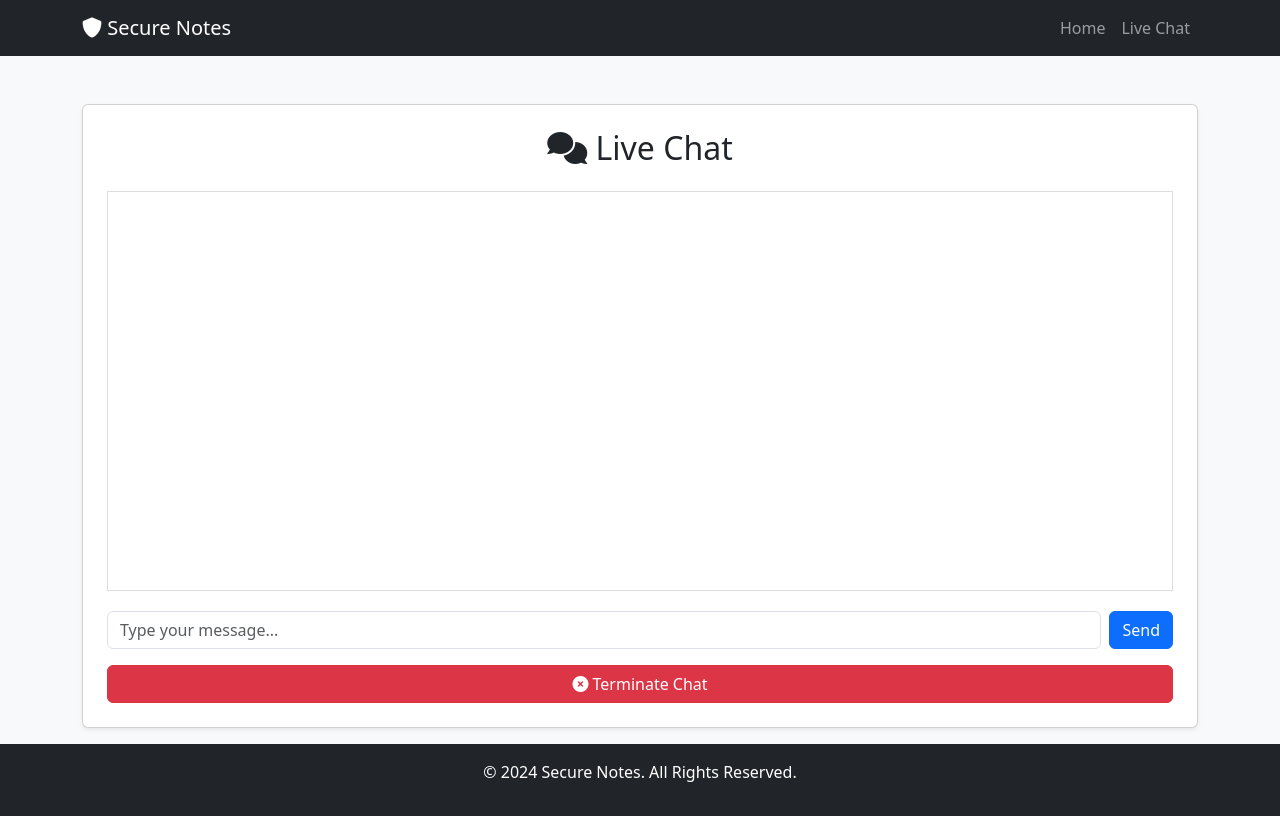
After one commit to 0x92/message-crypt, a Flask app: template templates/chat_room.html in a window 1280 px wide. The commit adds this page. Run offline with Flask 3, Linux system fonts and the light colour scheme; the template is opened without the code that fills it: most values are stand-ins (such as "Sample title", 1, 10 or a date in 2020).

Commit message:
Live Chat Feature

```diff
--- a/app.py
+++ b/app.py
@@ -1,4 +1,4 @@
-from flask import Flask, request, render_template, abort, url_for
+from flask import Flask, request, render_template, abort, url_for, jsonify
 from cryptography.fernet import Fernet
 from datetime import datetime, timedelta
 import uuid
@@ -22,14 +22,93 @@ else:
 
 cipher_suite = Fernet(key)
 
-# Thread-safe in-memory storage for messages
+# Thread-safe in-memory storage for messages and chats
 storage = {}
 storage_lock = threading.Lock()
+
+# Store active chats and their expiration times
+active_chats = {}
+user_mapping = {}  # Map user IPs to Anonymous IDs
 
 @app.route('/')
 def index():
     encryption_info = "We use Fernet encryption (AES-256) for your messages, ensuring secure and strong protection."
     return render_template('index.html', encryption_info=encryption_info)
+
+@app.route('/livechat')
+def livechat():
+    return render_template('livechat.html')
+
+@app.route('/create_chat', methods=['POST'])
+def create_chat():
+    expiration_time = int(request.form.get('expiration_time', 30))  # Default: 30 minutes
+    chat_id = str(uuid.uuid4())
+    expiration = datetime.utcnow() + timedelta(minutes=expiration_time)
+
+    active_chats[chat_id] = {
+        'messages': [],
+        'expires_at': expiration,
+        'creator': request.remote_addr  # Using IP address as a basic creator identifier
+    }
+
+    chat_link = url_for('chat_room', chat_id=chat_id, _external=True)
+    return render_template('chat_created.html', chat_link=chat_link, expiration_time=expiration_time)
+
+@app.route('/chat/<chat_id>', methods=['GET', 'POST'])
+def chat_room(chat_id):
+    chat = active_chats.get(chat_id)
+
+    if not chat or datetime.utcnow() > chat['expires_at']:
+        return "Chat has expired or does not exist.", 404
+
+    user_ip = request.remote_addr
+    if user_ip not in user_mapping:
+        user_mapping[user_ip] = f"Anonymous{len(user_mapping)}"
+
+    if request.method == 'POST':
+        message = request.json.get('message')
+        if message:
+            chat['messages'].append({
+                'user': user_mapping[user_ip],
+                'message': message,
+                'timestamp': datetime.utcnow()
+            })
+            return jsonify(success=True)
+
+    return render_template('chat_room.html', chat_id=chat_id)
+
+@app.route('/chat/<chat_id>/messages', methods=['GET'])
+def get_messages(chat_id):
+    chat = active_chats.get(chat_id)
+
+    if not chat or datetime.utcnow() > chat['expires_at']:
+        return jsonify(error="Chat has expired or does not exist."), 404
+
+    return jsonify(chat['messages'])
+
+@app.route('/terminate_chat', methods=['POST'])
+def terminate_chat():
+    chat_id = request.form.get('chat_id')
+
+    if not chat_id:
+        return jsonify({"error": "Chat ID is required."}), 400
+
+    chat = active_chats.get(chat_id)
+
+    if not chat:
+        return render_template('chat_terminated.html', success=False, message="Chat not found or already terminated."), 404
+
+    # Only the creator of the chat should be allowed to terminate it
+    chat_creator = chat.get('creator')
+    current_user = request.remote_addr  # Assuming the user's IP address as identifier
+
+    if chat_creator != current_user:
+        return render_template('chat_terminated.html', success=False, message="You are not authorized to terminate this chat."), 403
+
+    # Terminate the chat
+    del active_chats[chat_id]
+
+    return render_template('chat_terminated.html', success=True, message="Chat terminated successfully.")
 
 @app.route('/encrypt', methods=['POST'])
 def encrypt_message():
--- /dev/null
+++ b/templates/chat_room.html
@@ -0,0 +1,177 @@
+<!DOCTYPE html>
+<html lang="en">
+<head>
+    <meta charset="UTF-8">
+    <meta name="viewport" content="width=device-width, initial-scale=1.0">
+    <title>Chat Room</title>
+    <!-- Bootstrap CSS -->
+    <link
+        href="https://cdn.jsdelivr.net/npm/bootstrap@5.3.0-alpha1/dist/css/bootstrap.min.css"
+        rel="stylesheet"
+    />
+    <!-- Font Awesome -->
+    <link
+        href="https://cdnjs.cloudflare.com/ajax/libs/font-awesome/6.0.0-beta3/css/all.min.css"
+        rel="stylesheet"
+    />
+    <style>
+        body {
+            display: flex;
+            flex-direction: column;
+            min-height: 100vh;
+            background-color: #f8f9fa;
+        }
+        main {
+            flex: 1;
+        }
+        #chatBox {
+            height: 400px;
+            overflow-y: scroll;
+            border: 1px solid #ddd;
+            padding: 10px;
+            background-color: #ffffff;
+            margin-bottom: 20px;
+        }
+    </style>
+</head>
+<body>
+    <!-- Navbar -->
+    <nav class="navbar navbar-expand-lg navbar-dark bg-dark">
+        <div class="container">
+            <a class="navbar-brand" href="/"><i class="fas fa-shield-alt"></i> Secure Notes</a>
+            <button
+                class="navbar-toggler"
+                type="button"
+                data-bs-toggle="collapse"
+                data-bs-target="#navbarNav"
+                aria-controls="navbarNav"
+                aria-expanded="false"
+                aria-label="Toggle navigation"
+            >
+                <span class="navbar-toggler-icon"></span>
+            </button>
+            <div class="collapse navbar-collapse" id="navbarNav">
+                <ul class="navbar-nav ms-auto">
+                    <li class="nav-item">
+                        <a class="nav-link" href="/">Home</a>
+                    </li>
+                    <li class="nav-item">
+                        <a class="nav-link" href="/livechat">Live Chat</a>
+                    </li>
+                </ul>
+            </div>
+        </div>
+    </nav>
+
+    <!-- Main Content -->
+    <main class="container mt-5">
+        <div class="card p-4 shadow-sm">
+            <h2 class="text-center mb-4">
+                <i class="fas fa-comments"></i> Live Chat
+            </h2>
+            <!-- Chat Box -->
+            <div id="chatBox"></div>
+
+            <!-- Message Input -->
+            <form id="chatForm" class="d-flex mb-3">
+                <input
+                    type="text"
+                    id="messageInput"
+                    class="form-control me-2"
+                    placeholder="Type your message..."
+                    required
+                />
+                <button type="submit" class="btn btn-primary">Send</button>
+            </form>
+
+            <!-- Terminate Chat Form -->
+            <form id="terminateChatForm" action="/terminate_chat" method="post">
+                <input type="hidden" name="chat_id" value="{{ chat_id }}">
+                <button type="submit" class="btn btn-danger w-100">
+                    <i class="fas fa-times-circle"></i> Terminate Chat
+                </button>
+            </form>
+        </div>
+    </main>
+
+    <!-- Footer -->
+    <footer class="bg-dark text-white py-3 mt-3">
+        <div class="container text-center">
+            <p>&copy; 2024 Secure Notes. All Rights Reserved.</p>
+        </div>
+    </footer>
+
+    <!-- Bootstrap JS -->
+    <script
+        src="https://cdn.jsdelivr.net/npm/bootstrap@5.3.0-alpha1/dist/js/bootstrap.bundle.min.js"
+    ></script>
+
+    <!-- Chat Room Script -->
+    <script>
+        const chatBox = document.getElementById('chatBox');
+        const chatForm = document.getElementById('chatForm');
+        const messageInput = document.getElementById('messageInput');
+
+        const chatId = "{{ chat_id }}";
+
+        // Load initial messages
+        async function loadMessages() {
+            try {
+                const response = await fetch(`/chat/${chatId}/messages`);
+                const messages = await response.json();
+
+                if (response.ok) {
+                    chatBox.innerHTML = '';
+                    messages.forEach(({ user, message, timestamp }) => {
+                        appendMessage(user, message, timestamp);
+                    });
+                } else {
+                    chatBox.innerHTML = `<div class="text-center text-danger">${messages.error}</div>`;
+                }
+            } catch (error) {
+                console.error('Failed to load messages:', error);
+            }
+        }
+
+        // Append a message to the chat box
+        function appendMessage(user, message, timestamp) {
+            const messageElement = document.createElement('div');
+            messageElement.innerHTML = `<strong>${user}</strong> [${new Date(timestamp).toLocaleTimeString()}]: ${message}`;
+            chatBox.appendChild(messageElement);
+            chatBox.scrollTop = chatBox.scrollHeight;
+        }
+
+        // Handle message submission
+        chatForm.addEventListener('submit', async (e) => {
+            e.preventDefault();
+            const message = messageInput.value.trim();
+            if (!message) return;
+
+            try {
+                const response = await fetch(`/chat/${chatId}`, {
+                    method: 'POST',
+                    headers: {
+                        'Content-Type': 'application/json',
+                    },
+                    body: JSON.stringify({ message }),
+                });
+
+                if (response.ok) {
+                    appendMessage('You', message, new Date().toISOString());
+                    messageInput.value = '';
+                } else {
+                    console.error('Failed to send message');
+                }
+            } catch (error) {
+                console.error('Error sending message:', error);
+            }
+        });
+
+        // Poll for new messages every 5 seconds
+        setInterval(loadMessages, 5000);
+
+        // Load initial messages on page load
+        loadMessages();
+    </script>
+</body>
+</html>
--- a/templates/index.html
+++ b/templates/index.html
@@ -38,10 +38,14 @@
         <li class="nav-item">
           <a class="nav-link" href="/">Home</a>
         </li>
+        <li class="nav-item">
+          <a class="nav-link" href="/livechat">Live Chat</a>
+        </li>
       </ul>
     </div>
   </div>
 </nav>
+
   <!-- Features Section -->
   <div id="features" class="container" style="margin-top: 50px;">
     <h2 class="text-center mb-4">Why Choose Secure Notes?</h2>
```
Also changed, not shown: templates/chat_created.html (added, +89 -0 lines), templates/chat_terminated.html (added, +64 -0 lines), templates/livechat.html (added, +93 -0 lines). Lines whose indentation alone changed are shown as unchanged.
